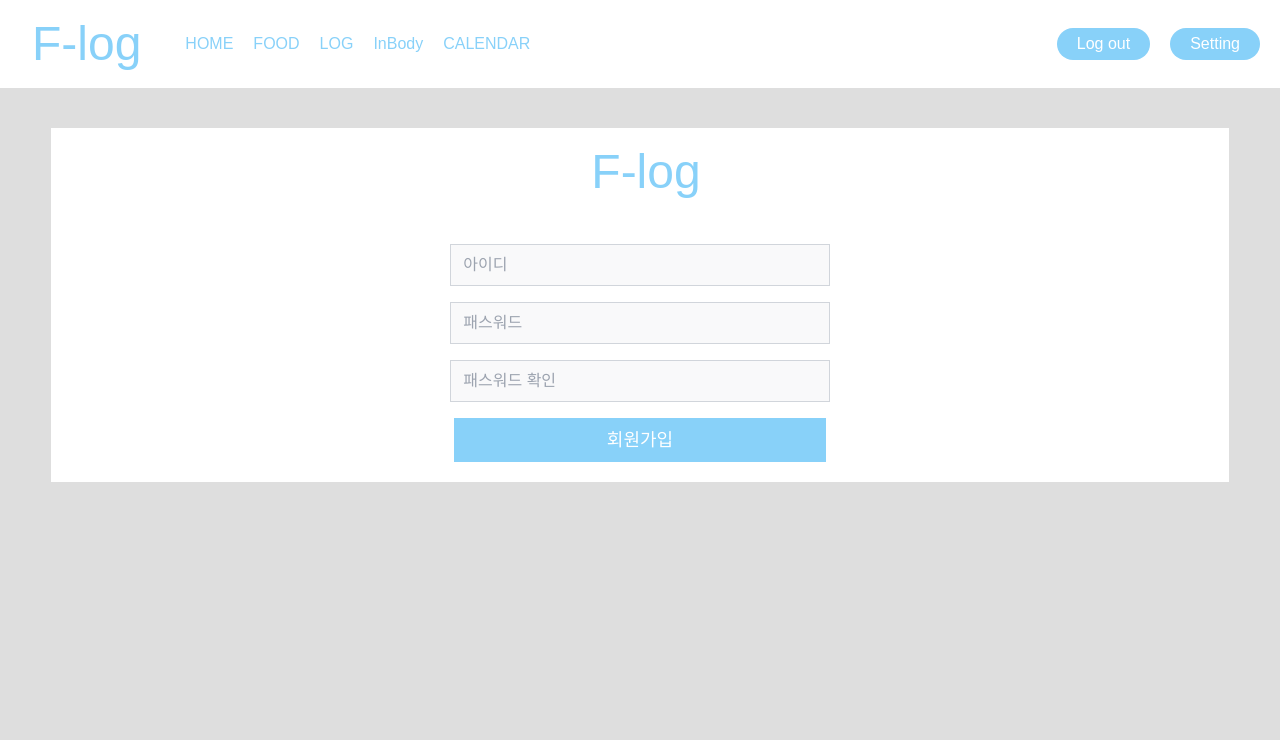
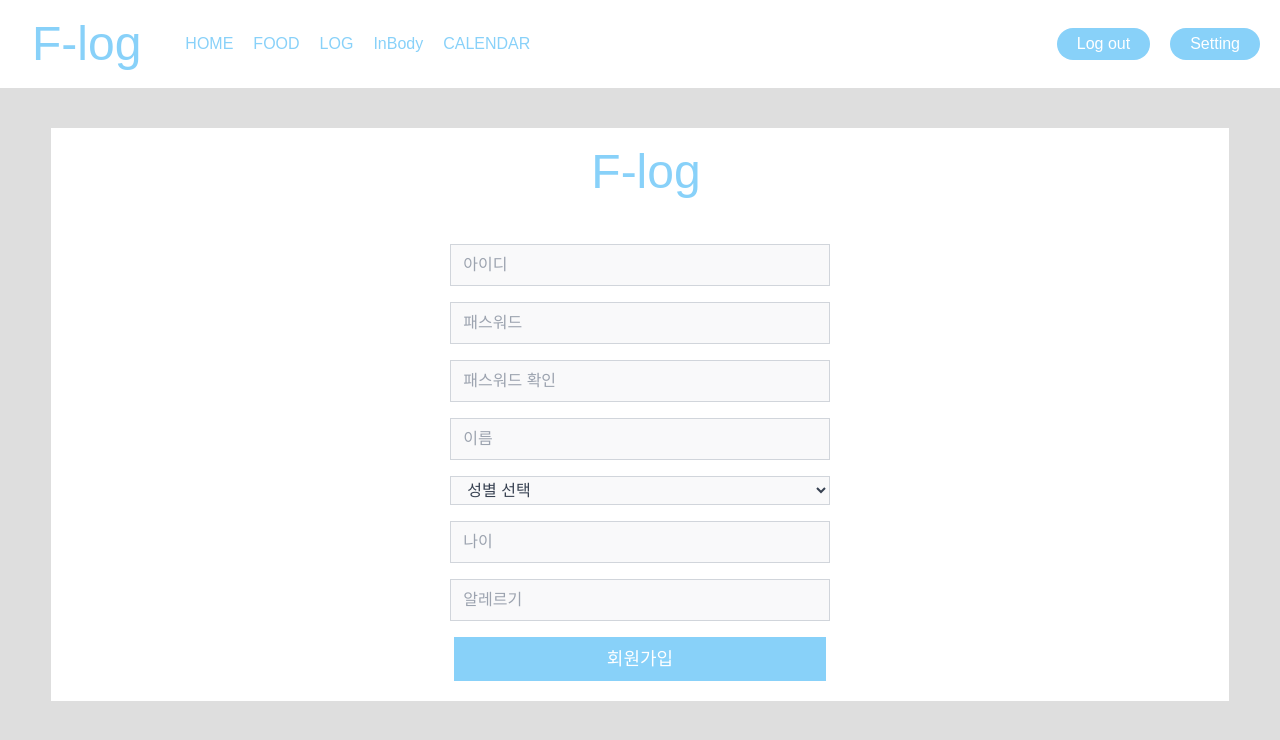
Before and after one commit to F-Log/frontend2, a React (Create React App) app: page /register in a window 1280 px wide. Shown: the top 740 px of the page. Built offline with nearby package versions, Linux system fonts and the light colour scheme; a web font is replaced by a local one.

Commit message:
Update register.jsx
성별 선택 추가

```diff
--- a/src/app/components/register.jsx
+++ b/src/app/components/register.jsx
@@ -8,19 +8,19 @@ export default function Register(){
   const [id, setId] = useState('');
   const [password, setPassword] = useState('');
   const [passwordcon, setPasswordcon] = useState('');
+  const [gender, setGender] = useState(''); // State for gender selection
   const [isRegistered, setIsRegistered] = useState(false);
 
   const handleRegister = () => {
-      if (id && password && passwordcon && (password === passwordcon)) {
-        // 웹 서버가 구현되면, 여기에 회원탈퇴를 요청하는 코드를 추가하세요.
-        // 예: API 호출
-        setIsRegistered(true); // 이 예제에서는 단순히 상태를 변경합니다.
+    if (id && password && passwordcon && gender && (password === passwordcon)) {
+      setIsRegistered(true);
       alert('회원가입이 완료되었습니다. OK!');
       navigate('/');
     } else {
-        alert('ID와 비밀번호를 모두 입력해주세요.');
+      alert('모든 필수 정보를 입력해주세요.');
     }
   };
+
   return (
     <>
       <section className="text-gray-600 body-font relative bg-white w-[95%] mx-auto mt-5">
@@ -59,6 +59,38 @@ export default function Register(){
                   />
                 </div>
               </div>
+
+              <div className="p-2 w-full">
+                <div className="relative mx-auto w-1/2">
+                  <input ref={inref} type="username" id="user_name" name="user_name" className="w-full bg-gray-100 bg-opacity-50 border border-gray-300 focus:border-[#88d1f9] focus:bg-white text-base outline-none text-gray-700 py-1 px-3 leading-8 transition-colors duration-200 ease-in-out" placeholder="이름" />
+                </div>
+              </div>
+              <div className="p-2 w-full">
+                <div className="relative mx-auto w-1/2">
+                  <select
+                    value={gender}
+                    onChange={(e) => setGender(e.target.value)}
+                    className="w-full bg-gray-100 bg-opacity-50 border border-gray-300 focus:border-[#88d1f9] focus:bg-white text-base outline-none text-gray-700 py-1 px-3 leading-8 transition-colors duration-200 ease-in-out"
+                  >
+                    <option value="">성별 선택</option>
+                    <option value="female">여성</option>
+                    <option value="male">남성</option>
+                  </select>
+                </div>
+              </div>
+
+              <div className="p-2 w-full">
+                <div className="relative mx-auto w-1/2">
+                  <input ref={inref} type="age" id="user_age" name="user_age" className="w-full bg-gray-100 bg-opacity-50 border border-gray-300 focus:border-[#88d1f9] focus:bg-white text-base outline-none text-gray-700 py-1 px-3 leading-8 transition-colors duration-200 ease-in-out" placeholder="나이" />
+                </div>
+              </div>
+
+              <div className="p-2 w-full">
+                <div className="relative mx-auto w-1/2">
+                  <input ref={inref} type="allergies" id="user_allergies" name="user_allergies" className="w-full bg-gray-100 bg-opacity-50 border border-gray-300 focus:border-[#88d1f9] focus:bg-white text-base outline-none text-gray-700 py-1 px-3 leading-8 transition-colors duration-200 ease-in-out" placeholder="알레르기" />
+                </div>
+              </div>
+
               <div className="p-2 w-1/2 mx-auto">
                 <button onClick={handleRegister}
                 className="w-full text-white bg-[#88d1f9] border-0 py-2 text-center focus:outline-none mx-auto text-lg">회원가입</button>
@@ -68,5 +100,5 @@ export default function Register(){
         </div>
       </section>
     </>
-    )
+  );
 }
```
Lines whose indentation alone changed are shown as unchanged.
